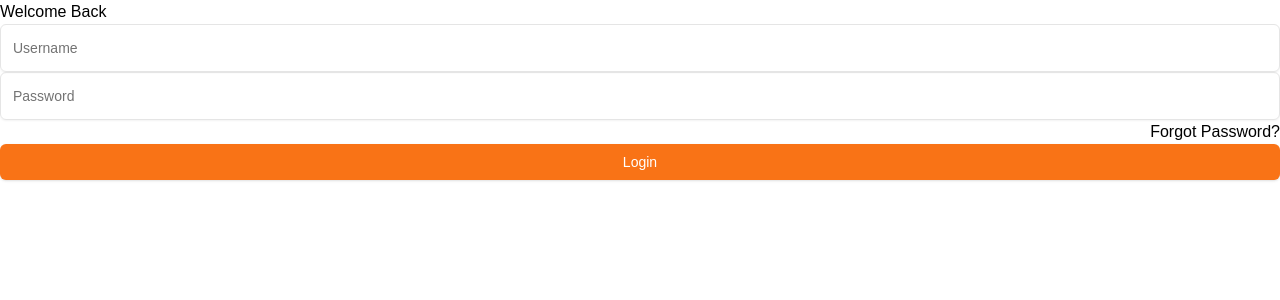
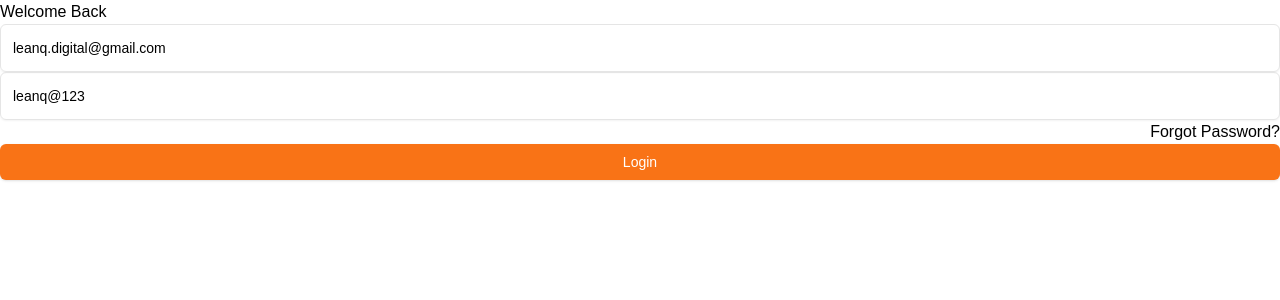
Before and after one commit to LeanQChris/next-pwa, a Next.js app: page /login in a window 1280 px wide. Shown: the top 300 px of the page. Built offline with nearby package versions, Linux system fonts and the light colour scheme; no server answers.

Commit message:
login implementation using next auth

```diff
--- a/src/app/(auth)/login/page.tsx
+++ b/src/app/(auth)/login/page.tsx
@@ -1,7 +1,15 @@
+import { getSession } from '@/core/auth/auth'
 import Login from '@/modules/auth/login/login'
+import { redirect } from 'next/navigation'
 import React from 'react'
 
-export default function LoginPage() {
+export default async function LoginPage() {
+    const session = await getSession()
+    console.log(session)
+    if (session) {
+        return redirect("/")
+
+    }
     return (
         <div>
             <p>Welcome Back</p>
--- /dev/null
+++ b/src/app/api/auth/[...nextauth]/route.ts
@@ -0,0 +1,6 @@
+import { authOptions } from "@/core/auth/auth"
+import NextAuth from "next-auth"
+
+const handler = NextAuth(authOptions)
+
+export { handler as GET, handler as POST }
--- a/src/core/auth/auth.ts
+++ b/src/core/auth/auth.ts
@@ -31,11 +31,12 @@ const authOptions: AuthOptions = {
         })
     ],
     pages: {
-        signIn: '/auth/login',
+        signIn: '/login',
     },
     callbacks: {
         // Called when a user signs in
-        async signIn({ }) {
+        async signIn({ user }) {
+            console.log(user)
             return true;
         },
 
--- a/src/modules/auth/login/login.tsx
+++ b/src/modules/auth/login/login.tsx
@@ -1,3 +1,4 @@
+"use client"
 import { Button } from '@/components/ui/button'
 import { Input } from '@/components/ui/input'
 import { signIn } from 'next-auth/react';
@@ -19,8 +20,8 @@ export default function Login() {
 
     return (
         <form action={handleLogin}>
-            <Input placeholder="Username" />
-            <Input placeholder="Password" />
+            <Input placeholder="Username" name='email' defaultValue={"leanq.digital@gmail.com"} />
+            <Input placeholder="Password" name="password" defaultValue={"leanq@123"} />
             <p className='text-end'>Forgot Password?</p>
             <Button className='w-full bg-orange-500 text-white'>Login</Button>
         </form>
```
